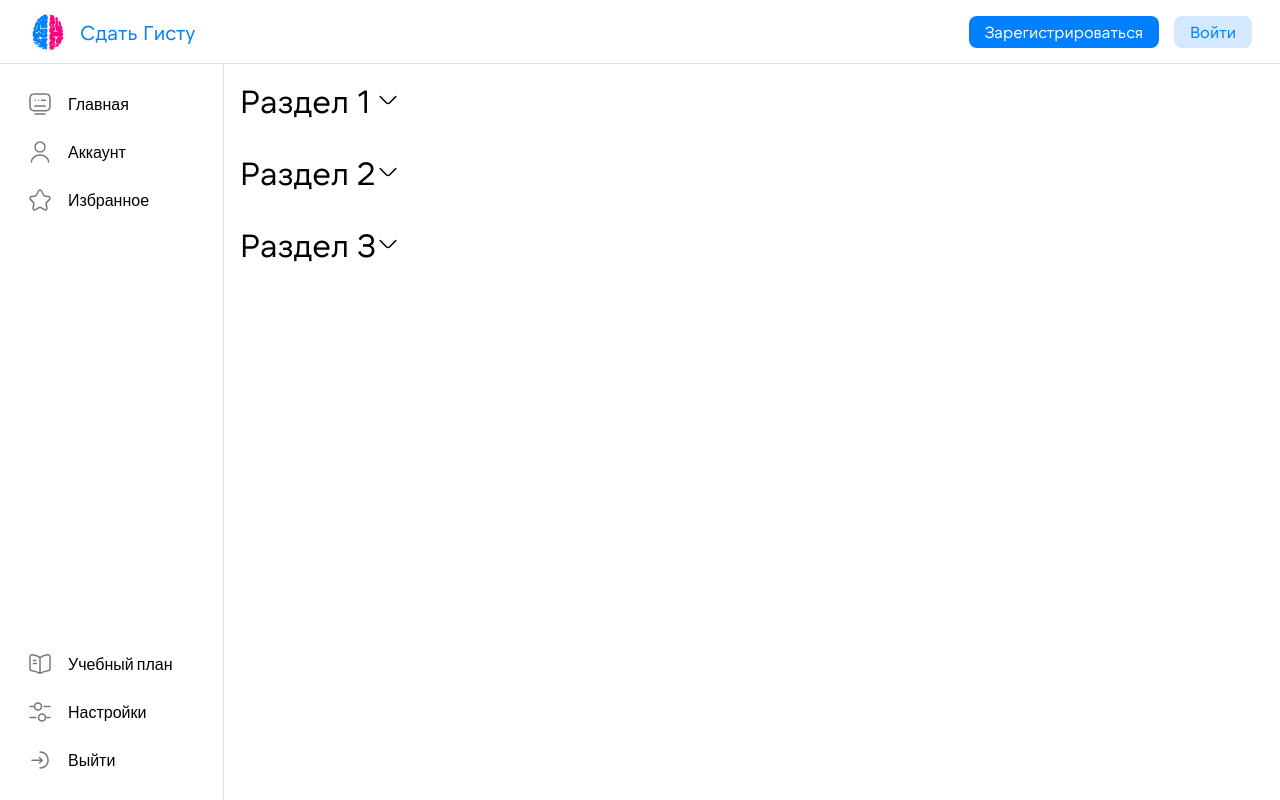
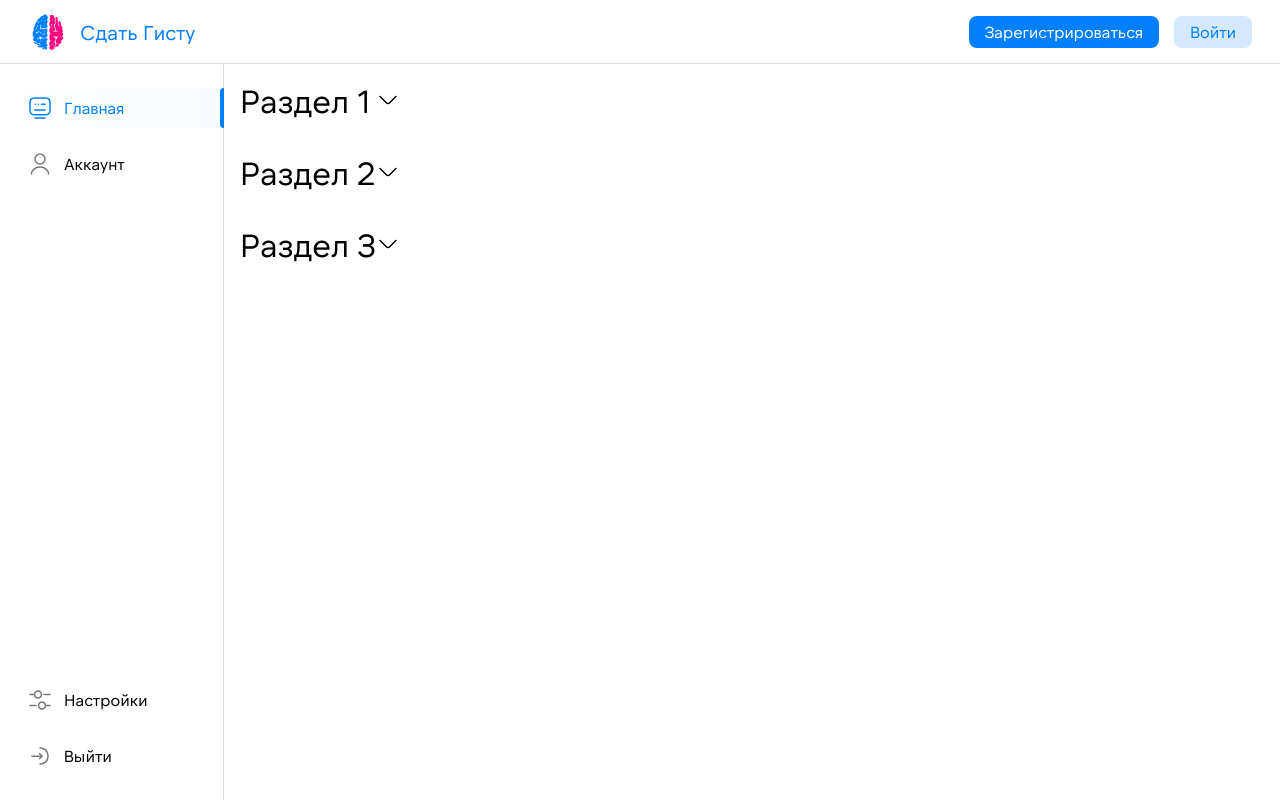
Before and after one commit to OrtemkaDead/gista-front, a Next.js app: page / in a window 1280 px wide. Built offline with nearby package versions, Linux system fonts and the light colour scheme.

Commit message:
MN-35 - декомпозировал компонент sidebar

```diff
--- a/src/components/shared/layouts/sidebar/index.tsx
+++ b/src/components/shared/layouts/sidebar/index.tsx
@@ -5,46 +5,29 @@ import { Icon, Typography } from '@/shared'
 
 import SidebarProps, { SidebarLinkType } from './sidebar.types'
 import './styles.scss'
+import { Link } from './ui/link'
 
 const sidebarMainLinks: SidebarLinkType[] = [
   {
     id: 1,
     title: 'Главная',
     iconName: 'keyboardOpen',
-    to: '',
+    to: '/',
   },
-  // {
-  //   id: 2,
-  //   title: "Подписка",
-  //   iconName: "huobitoken",
-  //   to: "",
-  // },
   {
-    id: 3,
+    id: 2,
     title: 'Аккаунт',
     iconName: 'user',
-    to: '',
-  },
-  {
-    id: 4,
-    title: 'Избранное',
-    iconName: 'star',
-    to: 'favorites',
+    to: '/user',
   },
 ]
 
 const sidebarManagementLinks: SidebarLinkType[] = [
   {
-    id: 5,
-    title: 'Учебный план',
-    iconName: 'book',
-    to: 'edit',
-  },
-  {
     id: 6,
     title: 'Настройки',
     iconName: 'setting',
-    to: '',
+    to: '/settings',
   },
 ]
 
@@ -61,30 +44,30 @@ const Sidebar: React.FC<SidebarProps> = ({ className = '' }) => {
     <aside className={SidebarClassName}>
       <div className={`${componentClassName}__links`}>
         {sidebarMainLinks.map((link) => (
-          <div
+          <Link
             key={link.id}
-            className={`${componentClassName}__link`}
-          >
-            <Icon iconName={link.iconName} />
-            <Typography>{link.title}</Typography>
-          </div>
+            title={link.title}
+            iconName={link.iconName}
+            to={link.to}
+          />
         ))}
       </div>
 
       <div className={`${componentClassName}__links`}>
         {sidebarManagementLinks.map((link) => (
-          <div
+          <Link
             key={link.id}
-            className={`${componentClassName}__link`}
-          >
-            <Icon iconName={link.iconName} />
-            <Typography>{link.title}</Typography>
-          </div>
+            title={link.title}
+            iconName={link.iconName}
+            to={link.to}
+          />
         ))}
-        <div className={`${componentClassName}__link`}>
-          <Icon iconName="exit" />
-          <Typography>Выйти</Typography>
-        </div>
+
+        <Link
+          title="Выйти"
+          iconName="exit"
+          to="/exit"
+        />
       </div>
     </aside>
   )
--- a/src/components/shared/layouts/sidebar/styles.scss
+++ b/src/components/shared/layouts/sidebar/styles.scss
@@ -11,15 +11,4 @@
     width: 100%;
     @include flexible($fd: column, $gap: 16px);
   }
-
-  &__link {
-    @include flexible($fd: row, $gap: 16px, $ai: center);
-    padding: 4px 16px;
-    cursor: pointer;
-    width: 100%;
-
-    &.active {
-      background: linear-gradient(270deg, rgba(0, 127, 255, 0.04) 0%, rgba(0, 127, 255, 0) 100%);
-    }
-  }
 }
--- /dev/null
+++ b/src/components/shared/layouts/sidebar/ui/link/index.tsx
@@ -0,0 +1,52 @@
+'use client'
+
+import classnames from 'classnames'
+import NextLink from 'next/link'
+import { usePathname } from 'next/navigation'
+import { memo } from 'react'
+
+import { Icon, Typography } from '@/shared'
+
+import LinkProps from './link.types'
+import './styles.scss'
+
+export const Link: React.FC<LinkProps> = memo(function Link({
+  className = '',
+
+  title,
+  iconName,
+  to,
+}) {
+  const pathname = usePathname()
+
+  //* ClassNames
+  const componentClassName = 'link'
+  const LinkClassName = classnames(
+    componentClassName,
+    {
+      [`${componentClassName}--active`]: pathname === to,
+    },
+
+    className,
+  )
+
+  return (
+    <NextLink
+      className={LinkClassName}
+      href={to}
+    >
+      <Icon
+        className={`${componentClassName}__icon`}
+        size={24}
+        iconName={iconName}
+      />
+      <Typography
+        className={`${componentClassName}__title`}
+        variant="title-h3"
+        font="ntSomic400"
+      >
+        {title}
+      </Typography>
+    </NextLink>
+  )
+})
--- /dev/null
+++ b/src/components/shared/layouts/sidebar/ui/link/styles.scss
@@ -0,0 +1,47 @@
+.link {
+  $parent: &;
+
+  position: relative;
+  width: 100%;
+  @include flexible($ai: center, $fd: row, $gap: 12px);
+  padding: 8px 16px;
+
+  &__icon, &__title {
+    transition: color .2s;
+  }
+
+  &__icon {
+    color: $color-icon-secondary;
+  }
+  &__title {
+    width: 100%;
+
+    color: $color-text-primary;
+  }
+
+  &--active {
+    background: linear-gradient(270deg, rgba(0, 127, 255, 0.04) 0%, rgba(0, 127, 255, 0.00) 100%);
+
+    &::after {
+      content: '';
+      @include position(absolute, 0, -1px, 0);
+      width: 4px;
+
+      background-color: $color-primary;
+      border-radius: 16px 0px 0px 16px;
+    }
+
+    #{$parent}__icon, #{$parent}__title {
+      color: $color-primary;
+    }
+  }
+
+
+
+  &:hover {
+    background: linear-gradient(270deg, rgba(0, 127, 255, 0.04) 0%, rgba(0, 127, 255, 0.00) 100%);
+    #{$parent}__icon, #{$parent}__title {
+      color: $color-primary;
+    }
+  }
+}
```
Also changed, not shown: src/components/shared/layouts/sidebar/ui/link/link.types.ts (added, +11 -0 lines).
